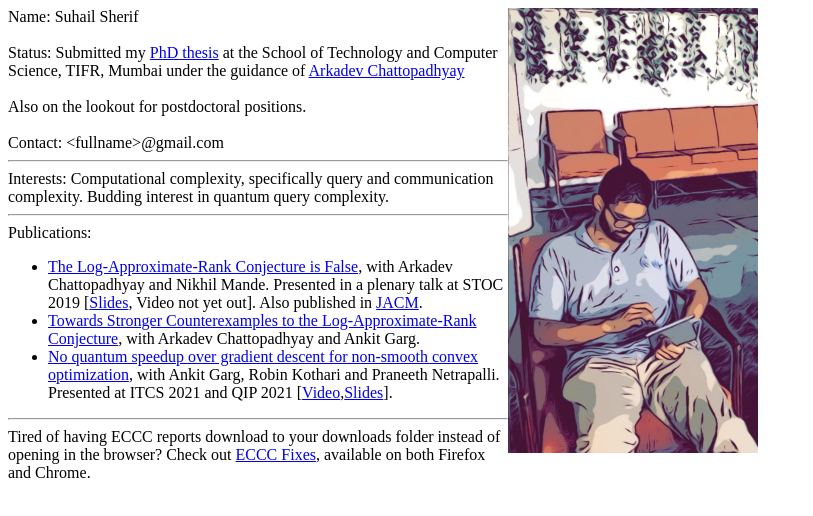
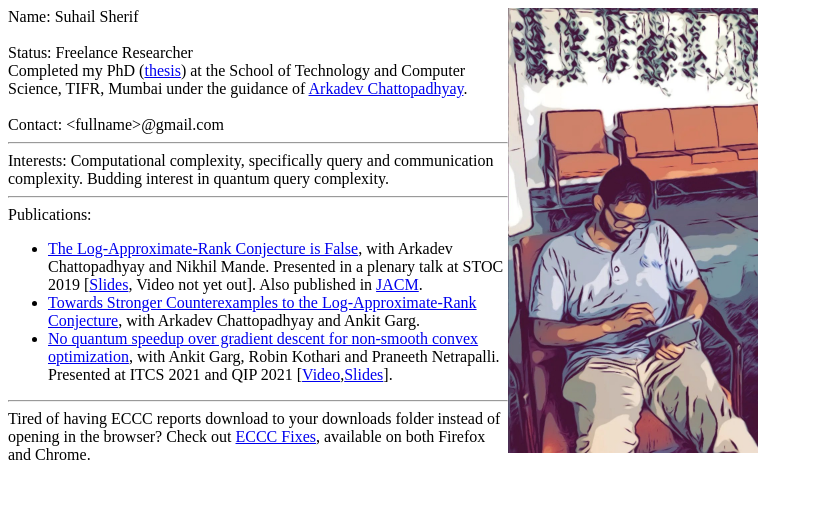
Before and after one commit to suhailsherif/suhailsherif.github.io, a plain HTML site: page index.html in a window 1280 px wide. Shown: the whole page, without its empty margins (0-813 px from the left). Drawn offline with Linux system fonts and the light colour scheme.

Commit message:
Updated current status

```diff
--- a/index.html
+++ b/index.html
@@ -11,9 +11,7 @@
 <div id="biotext" style="max-width: 500px; float:left">
         Name: Suhail Sherif
 	<div><br></div>
-	Status: Submitted my <a href="thesis_suhail.pdf">PhD thesis</a> at the School of Technology and Computer Science, TIFR, Mumbai under the guidance of <a href="http://www.tcs.tifr.res.in/~arkadev">Arkadev Chattopadhyay</a>
-	<div><br></div>
-	Also on the lookout for postdoctoral positions.
+	Status: Freelance Researcher<br>Completed my PhD (<a href="thesis_suhail.pdf">thesis</a>) at the School of Technology and Computer Science, TIFR, Mumbai under the guidance of <a href="http://www.tcs.tifr.res.in/~arkadev">Arkadev Chattopadhyay</a>.
 	<div><br></div>
         Contact: &lt;fullname&gt;@gmail.com
         <hr>
```
